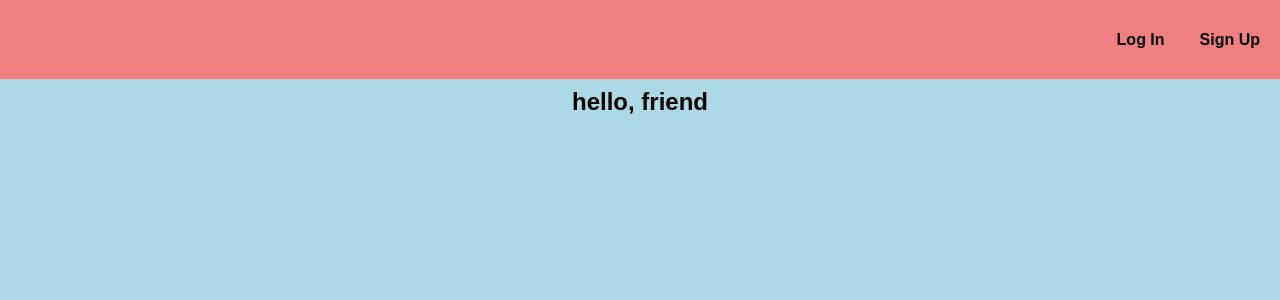
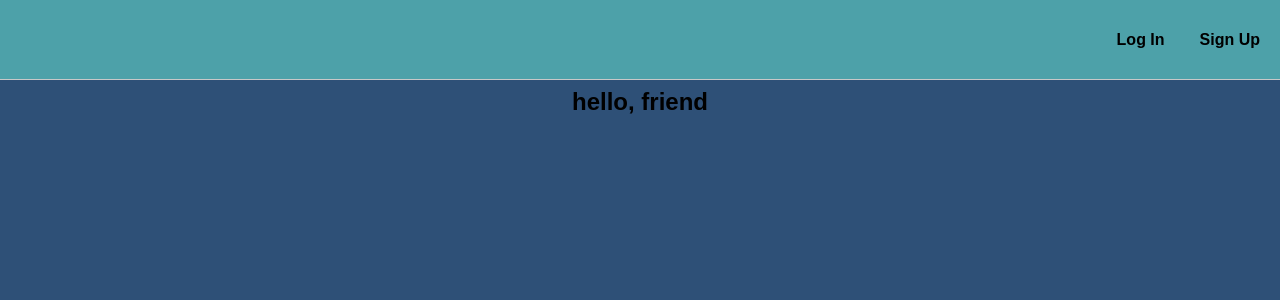
Before and after one commit to WarmSkin/Fun-Blog-Front-End, a React (Vite) app: page / in a window 1280 px wide. Shown: the top 300 px of the page. Built offline with nearby package versions, Linux system fonts and the light colour scheme; no server answers.

Commit message:
Implement the blogService deleteBlog function

```diff
--- a/src/App.tsx
+++ b/src/App.tsx
@@ -64,7 +64,7 @@ function App(): JSX.Element {
           path="/blogs"
           element={
             <ProtectedRoute user={user}>
-              <Blogs />
+              <Blogs user={user}/>
             </ProtectedRoute>
           }
         />
--- a/src/index.css
+++ b/src/index.css
@@ -18,11 +18,11 @@ body {
   -moz-osx-font-smoothing: grayscale;
   font-family: sofia-pro, sans-serif;
   --primary: #F2B138;
-  --secondary: #6574d0;
+  --secondary: #D7E8BA;
   --outline: #ffffff;
-  --background: lightblue;
+  --background: #2E5077;
   --border: rgb(220, 220, 220);
-  --card-background: rgb(0, 180, 180);
+  --card-background: #4DA1A9;
 }
 
 code {
@@ -183,7 +183,7 @@ nav {
   position: fixed;
   padding: 12px 20px;
   align-items: center;
-  background: lightcoral;
+  background: #4DA1A9;
   border-bottom: 1px solid rgb(200, 200, 200);
 }
 
--- a/src/pages/Blogs/Blogs.tsx
+++ b/src/pages/Blogs/Blogs.tsx
@@ -1,13 +1,13 @@
 // npm packages
-import { useState, useEffect } from 'react'
+import { useState, useEffect, useReducer } from 'react'
 
 // services
 import * as blogService from '../../services/blogService'
 
 // types
-import { Blog } from '../../types/models'
+import { Blog, User } from '../../types/models'
 
-const Blogs = (): JSX.Element => {
+const Blogs = ({user}): JSX.Element => {
   const [blogs, setBlogs] = useState<Blog[]>([])
 
   useEffect((): void => {
@@ -22,13 +22,27 @@ const Blogs = (): JSX.Element => {
     fetchBlogs()
   }, [])
 
+  // const handleDeleteBlog = async (evt: React.FormEvent): Promise<void> => {
+  //   evt.preventDefault()
+  //   try {
+  //     await blogService.deleteBlog(blogId)
+  //     navigate('/blogs')
+  //   } catch (err) {
+  //     console.log(err)
+  //     throw err
+  //   }
+  // }
+
   if(!blogs.length) return <p>No blogs yet</p>
 
   return (
     <main>
       {blogs.map((blog: Blog) =>
       <article key={blog.id}>
-        <h3>{`${blog.owner.name}:`}</h3>
+        <div className='blog-header'>
+          <h3>{`${blog.owner.name}:`}</h3>
+          {blog.owner.id === user.profile.id? "X" : ""}
+        </div>
         <img src={blog.photo} alt={`${blog.id}'s photo`} />
         <p>{blog.content}</p>
         {
--- a/src/services/blogService.ts
+++ b/src/services/blogService.ts
@@ -65,4 +65,17 @@ async function newBlog(
   }
 }
 
-export { getAllBlogs, addPhoto, newBlog, }
+async function deleteBlog(blogId: number): Promise<void> {
+  try {
+    const res = await fetch(`${BASE_URL}/${blogId}`, {
+      method: 'DELETE',
+      headers: {
+        'Authorization': `Bearer ${tokenService.getToken()}`,
+      },
+    })
+  } catch (error) {
+    throw error
+  }
+}
+
+export { getAllBlogs, addPhoto, newBlog, deleteBlog }
```
